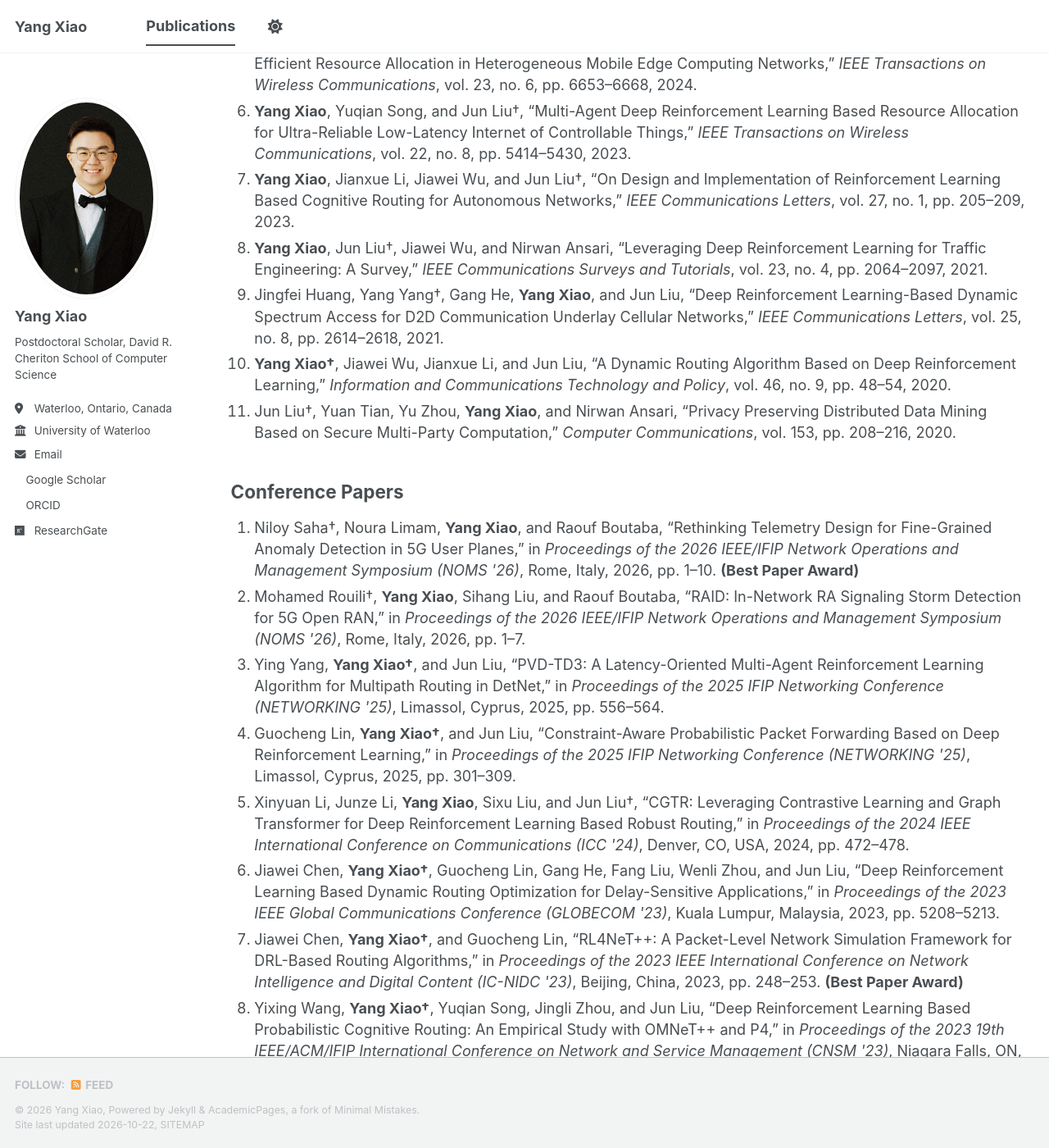
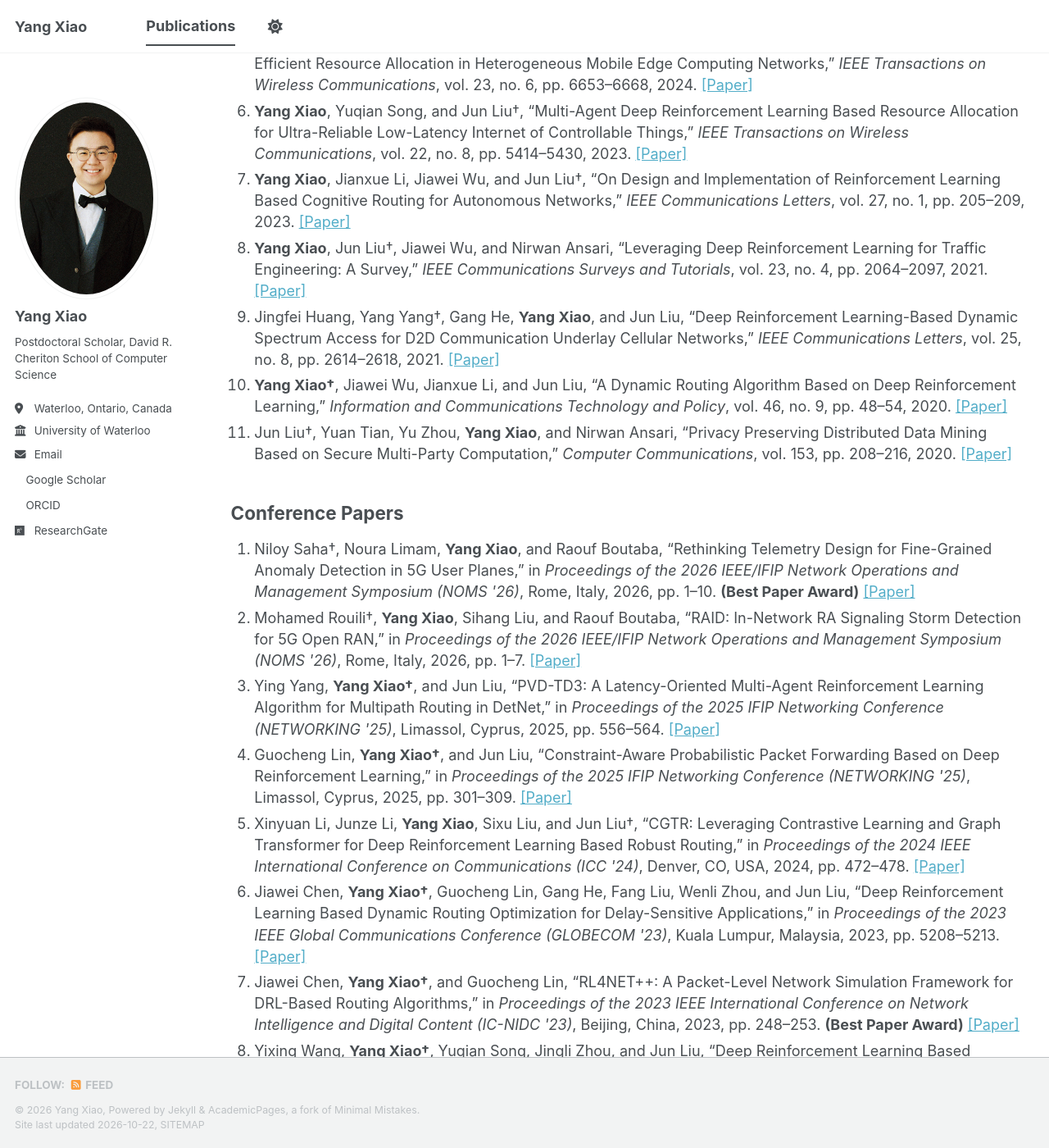
Before and after one commit to yangxiao3509/yangxiao3509.github.io, a Jekyll site: the page built from _pages/publications.html, in a window 1280 px wide and 1400 px high, scrolled down 556 px. Shown: the whole window at 82% size. Built offline with Jekyll 4.4.1, drawn with Linux system fonts in a browser that asks for light colours; a style sheet for code colours, icons or effects is not loaded; some of the changed text lies outside the part shown.

Commit message:
Update publication links and titles in HTML

```diff
--- a/_pages/publications.html
+++ b/_pages/publications.html
@@ -22,7 +22,7 @@ author_profile: true
     Packet-Level Network Simulation Framework,”
     <em>IEEE Transactions on Network Science and Engineering</em>,
     vol. 13, pp. 2604–2622, 2025.
-    <a href="https://ieeexplore.ieee.org/abstract/document/11194738" target="_blank" rel="noopener noreferrer">[link]</a>
+    <a href="https://ieeexplore.ieee.org/abstract/document/11194738" target="_blank" rel="noopener noreferrer">[Paper]</a>
   </li>
 
   <li>
@@ -32,6 +32,7 @@ author_profile: true
     Networking: An Actor-Critic Deep Reinforcement Learning Approach,”
     <em>IEEE Transactions on Mobile Computing</em>,
     vol. 24, no. 5, pp. 4118–4135, 2025.
+    <a href="https://ieeexplore.ieee.org/abstract/document/10811837" target="_blank" rel="noopener noreferrer">[Paper]</a>
   </li>
 
   <li>
@@ -41,6 +42,7 @@ author_profile: true
     Reinforcement Learning,”
     <em>IEEE Internet of Things Journal</em>,
     vol. 12, no. 4, pp. 4022–4037, 2025.
+    <a href="https://ieeexplore.ieee.org/abstract/document/10729847" target="_blank" rel="noopener noreferrer">[Paper]</a>
   </li>
 
   <li>
@@ -49,6 +51,7 @@ author_profile: true
     Networking with Multi-Agent Deep Reinforcement Learning,”
     <em>IEEE Transactions on Mobile Computing</em>,
     vol. 23, no. 11, pp. 10628–10646, 2024.
+    <a href="https://ieeexplore.ieee.org/abstract/document/10475545" target="_blank" rel="noopener noreferrer">[Paper]</a>
   </li>
 
   <li>
@@ -58,6 +61,7 @@ author_profile: true
     Edge Computing Networks,”
     <em>IEEE Transactions on Wireless Communications</em>,
     vol. 23, no. 6, pp. 6653–6668, 2024.
+    <a href="https://ieeexplore.ieee.org/abstract/document/10339164" target="_blank" rel="noopener noreferrer">[Paper]</a>
   </li>
 
   <li>
@@ -66,6 +70,7 @@ author_profile: true
     for Ultra-Reliable Low-Latency Internet of Controllable Things,”
     <em>IEEE Transactions on Wireless Communications</em>,
     vol. 22, no. 8, pp. 5414–5430, 2023.
+    <a href="https://ieeexplore.ieee.org/abstract/document/10014697" target="_blank" rel="noopener noreferrer">[Paper]</a>
   </li>
 
   <li>
@@ -74,6 +79,7 @@ author_profile: true
     Cognitive Routing for Autonomous Networks,”
     <em>IEEE Communications Letters</em>,
     vol. 27, no. 1, pp. 205–209, 2023.
+    <a href="https://ieeexplore.ieee.org/abstract/document/9907047/" target="_blank" rel="noopener noreferrer">[Paper]</a>
   </li>
 
   <li>
@@ -82,6 +88,7 @@ author_profile: true
     A Survey,”
     <em>IEEE Communications Surveys and Tutorials</em>,
     vol. 23, no. 4, pp. 2064–2097, 2021.
+    <a href="https://ieeexplore.ieee.org/abstract/document/9507541" target="_blank" rel="noopener noreferrer">[Paper]</a>
   </li>
 
   <li>
@@ -91,6 +98,7 @@ author_profile: true
     for D2D Communication Underlay Cellular Networks,”
     <em>IEEE Communications Letters</em>,
     vol. 25, no. 8, pp. 2614–2618, 2021.
+    <a href="https://ieeexplore.ieee.org/abstract/document/9430542" target="_blank" rel="noopener noreferrer">[Paper]</a>
   </li>
 
   <li>
@@ -98,6 +106,7 @@ author_profile: true
     “A Dynamic Routing Algorithm Based on Deep Reinforcement Learning,”
     <em>Information and Communications Technology and Policy</em>,
     vol. 46, no. 9, pp. 48–54, 2020.
+    <a href="ictp.caict.ac.cn/EN/Y2020/V46/I9/48" target="_blank" rel="noopener noreferrer">[Paper]</a>
   </li>
 
   <li>
@@ -107,6 +116,7 @@ author_profile: true
     Multi-Party Computation,”
     <em>Computer Communications</em>,
     vol. 153, pp. 208–216, 2020.
+    <a href="https://www.sciencedirect.com/science/article/abs/pii/S0140366419308631" target="_blank" rel="noopener noreferrer">[Paper]</a>
   </li>
 </ol>
 
@@ -120,6 +130,7 @@ author_profile: true
     Symposium (NOMS '26)</em>,
     Rome, Italy, 2026, pp. 1–10.
     <strong>(Best Paper Award)</strong>
+    <a href="https://ieeexplore.ieee.org/abstract/document/11668159" target="_blank" rel="noopener noreferrer">[Paper]</a>
   </li>
 
   <li>
@@ -128,6 +139,7 @@ author_profile: true
     in <em>Proceedings of the 2026 IEEE/IFIP Network Operations and Management
     Symposium (NOMS '26)</em>,
     Rome, Italy, 2026, pp. 1–7.
+    <a href="https://ieeexplore.ieee.org/abstract/document/11668210" target="_blank" rel="noopener noreferrer">[Paper]</a>
   </li>
 
   <li>
@@ -136,6 +148,7 @@ author_profile: true
     for Multipath Routing in DetNet,”
     in <em>Proceedings of the 2025 IFIP Networking Conference (NETWORKING '25)</em>,
     Limassol, Cyprus, 2025, pp. 556–564.
+    <a href="https://opendl.ifip-tc6.org/db/conf/networking/networking2025/1571123752.pdf" target="_blank" rel="noopener noreferrer">[Paper]</a>
   </li>
 
   <li>
@@ -144,6 +157,7 @@ author_profile: true
     Reinforcement Learning,”
     in <em>Proceedings of the 2025 IFIP Networking Conference (NETWORKING '25)</em>,
     Limassol, Cyprus, 2025, pp. 301–309.
+    <a href="https://opendl.ifip-tc6.org/db/conf/networking/networking2025/1571123662.pdf" target="_blank" rel="noopener noreferrer">[Paper]</a>
   </li>
 
   <li>
@@ -153,6 +167,7 @@ author_profile: true
     in <em>Proceedings of the 2024 IEEE International Conference on
     Communications (ICC '24)</em>,
     Denver, CO, USA, 2024, pp. 472–478.
+    <a href="https://ieeexplore.ieee.org/abstract/document/10622584" target="_blank" rel="noopener noreferrer">[Paper]</a>
   </li>
 
   <li>
@@ -163,16 +178,18 @@ author_profile: true
     in <em>Proceedings of the 2023 IEEE Global Communications
     Conference (GLOBECOM '23)</em>,
     Kuala Lumpur, Malaysia, 2023, pp. 5208–5213.
+    <a href="https://ieeexplore.ieee.org/abstract/document/10437439" target="_blank" rel="noopener noreferrer">[Paper]</a>
   </li>
 
   <li>
     Jiawei Chen, <strong>Yang Xiao†</strong>, and Guocheng Lin,
-    “RL4NeT++: A Packet-Level Network Simulation Framework for
+    “RL4NET++: A Packet-Level Network Simulation Framework for
     DRL-Based Routing Algorithms,”
     in <em>Proceedings of the 2023 IEEE International Conference on
     Network Intelligence and Digital Content (IC-NIDC '23)</em>,
     Beijing, China, 2023, pp. 248–253.
     <strong>(Best Paper Award)</strong>
+    <a href="https://ieeexplore.ieee.org/abstract/document/10390768" target="_blank" rel="noopener noreferrer">[Paper]</a>
   </li>
 
   <li>
@@ -183,6 +200,7 @@ author_profile: true
     in <em>Proceedings of the 2023 19th IEEE/ACM/IFIP International
     Conference on Network and Service Management (CNSM '23)</em>,
     Niagara Falls, ON, Canada, 2023, pp. 1–7.
+    <a href="https://ieeexplore.ieee.org/abstract/document/10327868" target="_blank" rel="noopener noreferrer">[Paper]</a>
   </li>
 
   <li>
@@ -194,6 +212,7 @@ author_profile: true
     Symposium on Personal, Indoor and Mobile Radio Communications
     (PIMRC '23)</em>,
     Toronto, ON, Canada, 2023, pp. 1–7.
+    <a href="https://ieeexplore.ieee.org/abstract/document/10293938" target="_blank" rel="noopener noreferrer">[Paper]</a>
   </li>
 
   <li>
@@ -205,6 +224,7 @@ author_profile: true
     Symposium on Personal, Indoor and Mobile Radio Communications
     (PIMRC '22)</em>,
     Kyoto, Japan, 2022, pp. 313–319.
+    <a href="https://ieeexplore.ieee.org/abstract/document/9978099" target="_blank" rel="noopener noreferrer">[Paper]</a>
   </li>
 
   <li>
@@ -216,6 +236,7 @@ author_profile: true
     Symposium on Personal, Indoor and Mobile Radio Communications
     (PIMRC '22)</em>,
     Kyoto, Japan, 2022, pp. 800–806.
+    <a href="https://ieeexplore.ieee.org/abstract/document/9977500" target="_blank" rel="noopener noreferrer">[Paper]</a>
   </li>
 
   <li>
@@ -225,6 +246,7 @@ author_profile: true
     in <em>Proceedings of the 2022 IEEE International Conference on
     Communications (ICC '22)</em>,
     Seoul, Republic of Korea, 2022, pp. 4056–4061.
+    <a href="https://ieeexplore.ieee.org/document/9838659/" target="_blank" rel="noopener noreferrer">[Paper]</a>
   </li>
 
   <li>
@@ -235,6 +257,7 @@ author_profile: true
     in <em>Proceedings of the 2022 IEEE Wireless Communications and
     Networking Conference (WCNC '22)</em>,
     Austin, TX, USA, 2022, pp. 1021–1026.
+    <a href="https://ieeexplore.ieee.org/abstract/document/9771887/" target="_blank" rel="noopener noreferrer">[Paper]</a>
   </li>
 
   <li>
@@ -244,6 +267,7 @@ author_profile: true
     in <em>Proceedings of the 2021 IEEE Global Communications
     Conference (GLOBECOM '21)</em>,
     Madrid, Spain, 2021, pp. 1–6.
+    <a href="https://ieeexplore.ieee.org/abstract/document/9685145" target="_blank" rel="noopener noreferrer">[Paper]</a>
   </li>
 
   <li>
@@ -254,6 +278,7 @@ author_profile: true
     in <em>Proceedings of the 2021 IEEE International Conference on
     Network Intelligence and Digital Content (IC-NIDC '21)</em>,
     Beijing, China, 2021, pp. 235–239.
+    <a href="https://ieeexplore.ieee.org/abstract/document/9660491" target="_blank" rel="noopener noreferrer">[Paper]</a>
   </li>
 
   <li>
@@ -263,6 +288,7 @@ author_profile: true
     in <em>Proceedings of the 2019 International Conference on
     Internet of Vehicles (IOV '19)</em>,
     Kaohsiung, Taiwan, 2019, pp. 64–75.
+    <a href="https://link.springer.com/content/pdf/10.1007/978-3-030-38651-1.pdf" target="_blank" rel="noopener noreferrer">[Paper]</a>
   </li>
 
   <li>
@@ -271,6 +297,7 @@ author_profile: true
     in <em>Proceedings of the 2018 International Conference on
     Network, Communication, Computer Engineering (NCCE '18)</em>,
     Chongqing, China, 2018, pp. 609–616.
+    <a href="https://www.atlantis-press.com/article/25896577.pdf" target="_blank" rel="noopener noreferrer">[Paper]</a>
   </li>
 </ol>
 
```
